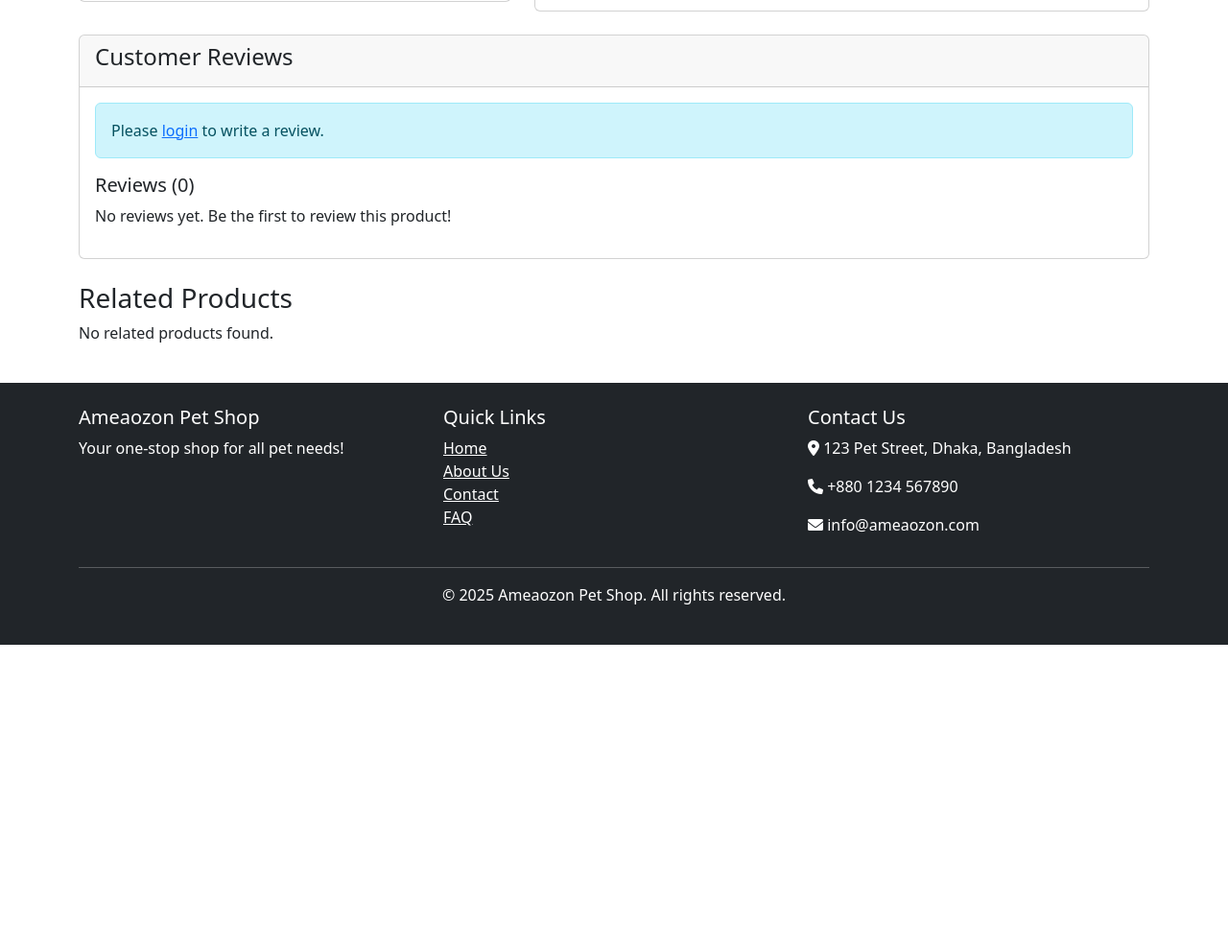
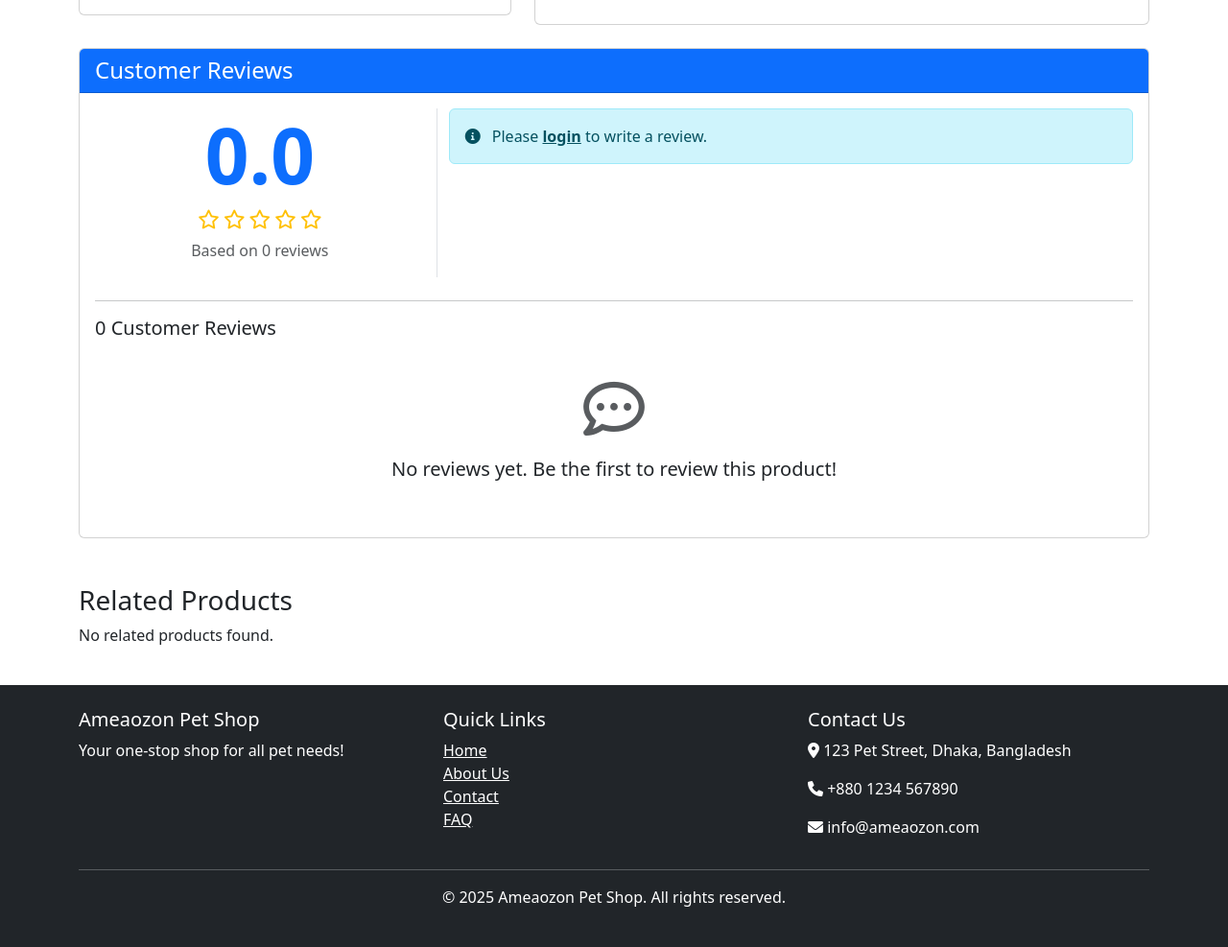
Before and after one commit to RahatGithub/ameaozon, a Django app: a page that uses templates/base.html in a window 1280 px wide. Shown: the part 412-1399 px from the top of the page at 96% size. Before the commit the page ends 1084 px from the top, so only its background shows below. Run offline with Django 5.2, Linux system fonts and the light colour scheme; data comes from the database, SQL or seed files in the repository; both versions use the stored data as it was after the commit.

Commit message:
Phase 1 completed

```diff
--- a/templates/base.html
+++ b/templates/base.html
@@ -1,5 +1,7 @@
+{% load static %}
+
 <!DOCTYPE html>
-<html lang="en">
+<html lang="en" class="h-100">
 <head>
     <meta charset="UTF-8">
     <meta name="viewport" content="width=device-width, initial-scale=1.0">
@@ -8,25 +10,54 @@
     <link href="https://cdn.jsdelivr.net/npm/bootstrap@5.3.0-alpha1/dist/css/bootstrap.min.css" rel="stylesheet">
     <!-- Font Awesome -->
     <link rel="stylesheet" href="https://cdnjs.cloudflare.com/ajax/libs/font-awesome/6.0.0/css/all.min.css">
+    <!-- Favicon -->
+    <link rel="shortcut icon" href="{% static 'images/favicon.ico' %}" type="image/x-icon">
+    <link rel="icon" href="{% static 'images/favicon.ico' %}" type="image/x-icon">
+    <!-- Custom CSS for colors -->
+    <link rel="stylesheet" href="{% static 'css/custom.css' %}">
     <!-- Custom CSS -->
     {% block styles %}{% endblock %}
+
+    <!-- Sticky Footer CSS -->
+    <style>
+        html, body {
+            height: 100%;
+        }
+
+        body {
+            display: flex;
+            flex-direction: column;
+            min-height: 100vh;
+            padding-top: 70px;
+        }
+
+        main {
+            flex: 1 0 auto;
+        }
+
+        footer {
+            flex-shrink: 0;
+        }
+    </style>
 </head>
-<body>
+<body class="d-flex flex-column min-vh-100">
     <!-- Navbar -->
-    <nav class="navbar navbar-expand-lg navbar-dark bg-primary">
+    <nav class="navbar navbar-expand-lg navbar-dark bg-primary fixed-top">
         <div class="container">
-            <a class="navbar-brand" href="{% url 'store:home' %}">Ameaozon</a>
+            <a class="navbar-brand" href="{% url 'store:home' %}">
+                <img src="{% static 'images/logo2.png' %}" style="height: 50px;">
+            </a>
             <button class="navbar-toggler" type="button" data-bs-toggle="collapse" data-bs-target="#navbarNav">
                 <span class="navbar-toggler-icon"></span>
             </button>
             <div class="collapse navbar-collapse" id="navbarNav">
                 <ul class="navbar-nav me-auto">
                     <li class="nav-item">
-                        <a class="nav-link" href="{% url 'store:home' %}">Home</a>
+                        <a class="nav-link text-white" href="{% url 'store:home' %}">Home</a>
                     </li>
                     <!-- Categories Dropdown -->
                     <li class="nav-item dropdown">
-                        <a class="nav-link dropdown-toggle" href="#" id="navbarDropdown" role="button" data-bs-toggle="dropdown">
+                        <a class="nav-link dropdown-toggle text-white" href="#" id="navbarDropdown" role="button" data-bs-toggle="dropdown">
                             Categories
                         </a>
                         <ul class="dropdown-menu">
@@ -96,12 +127,12 @@
     {% endif %}
 
     <!-- Main Content -->
-    <main class="container py-4">
+    <main class="container py-4 flex-grow-1">
         {% block content %}{% endblock %}
     </main>
 
     <!-- Footer -->
-    <footer class="bg-dark text-white py-4">
+    <footer class="bg-dark text-white py-4 mt-auto">
         <div class="container">
             <div class="row">
                 <div class="col-md-4">
--- a/templates/store/product_detail.html
+++ b/templates/store/product_detail.html
@@ -102,44 +102,87 @@
 <!-- Reviews Section -->
 <div class="row">
     <div class="col-12">
-        <div class="card">
-            <div class="card-header">
-                <h4>Customer Reviews</h4>
+        <div class="card mb-4">
+            <div class="card-header bg-primary text-white">
+                <h4 class="mb-0">Customer Reviews</h4>
             </div>
             <div class="card-body">
+                <div class="row mb-4">
+                    <div class="col-md-4 text-center border-end">
+                        <h1 class="display-1 fw-bold text-primary">{{ avg_rating|floatformat:1 }}</h1>
+                        <div class="mb-2">
+                            {% for i in "12345" %}
+                                {% if forloop.counter <= avg_rating %}
+                                    <i class="fas fa-star fa-lg text-warning"></i>
+                                {% elif forloop.counter <= avg_rating|add:0.5 %}
+                                    <i class="fas fa-star-half-alt fa-lg text-warning"></i>
+                                {% else %}
+                                    <i class="far fa-star fa-lg text-warning"></i>
+                                {% endif %}
+                            {% endfor %}
+                        </div>
+                        <p class="text-muted">Based on {{ product.reviews.count }} reviews</p>
+                    </div>
+
+                    <div class="col-md-8">
                         {% if user.is_authenticated %}
                         <div class="mb-4">
                             <h5>Write a Review</h5>
                             <form method="post">
                                 {% csrf_token %}
                                 <div class="mb-3">
-                            <label for="{{ review_form.rating.id_for_label }}">Rating:</label>
-                            {{ review_form.rating }}
+                                    <label class="form-label">Your Rating:</label>
+                                    <div class="rating-stars mb-2">
+                                        <div class="btn-group" role="group">
+                                            {% for i in "12345" %}
+                                            <input type="radio" class="btn-check" name="rating" id="rating{{ i }}" value="{{ i }}">
+                                            <label class="btn btn-outline-warning" for="rating{{ i }}">
+                                                {{ i }} <i class="fas fa-star"></i>
+                                            </label>
+                                            {% endfor %}
+                                        </div>
+                                    </div>
                                 </div>
                                 <div class="mb-3">
-                            <label for="{{ review_form.comment.id_for_label }}">Your Review:</label>
-                            {{ review_form.comment }}
+                                    <label for="{{ review_form.comment.id_for_label }}" class="form-label">Your Review:</label>
+                                    <textarea name="comment" id="{{ review_form.comment.id_for_label }}" rows="4"
+                                        class="form-control" placeholder="Share your experience with this product..."></textarea>
                                 </div>
                                 <button type="submit" class="btn btn-primary">Submit Review</button>
                             </form>
                         </div>
                         {% else %}
                         <div class="alert alert-info">
-                    Please <a href="{% url 'accounts:login' %}?next={{ request.path }}">login</a> to write a review.
+                            <i class="fas fa-info-circle me-2"></i> Please <a href="{% url 'accounts:login' %}?next={{ request.path }}" class="alert-link">login</a> to write a review.
                         </div>
                         {% endif %}
+                    </div>
+                </div>
+
+                <hr>
 
                 <div class="reviews-container">
-                    <h5>Reviews ({{ reviews.count }})</h5>
+                    <h5 class="mb-3">{{ reviews.count }} Customer Reviews</h5>
                     {% for review in reviews %}
-                    <div class="card mb-3">
+                    <div class="card mb-3 shadow-sm">
                         <div class="card-body">
-                            <div class="d-flex justify-content-between align-items-center mb-2">
+                            <div class="d-flex mb-3">
+                                <div class="flex-shrink-0">
+                                    {% if review.user.profile_picture %}
+                                        <img src="{{ review.user.profile_picture.url }}" class="rounded-circle" width="50" height="50" alt="{{ review.user.username }}">
+                                    {% else %}
+                                        <div class="bg-secondary bg-opacity-25 rounded-circle d-flex justify-content-center align-items-center" style="width: 50px; height: 50px;">
+                                            <i class="fas fa-user text-secondary"></i>
+                                        </div>
+                                    {% endif %}
+                                </div>
+                                <div class="flex-grow-1 ms-3">
+                                    <div class="d-flex justify-content-between align-items-center">
                                         <div>
-                                    <strong>{{ review.user.username }}</strong>
-                                    <small class="text-muted ms-2">{{ review.created_at|date:"F d, Y" }}</small>
+                                            <h6 class="mb-0 fw-bold">{{ review.user.get_full_name|default:review.user.username }}</h6>
+                                            <p class="text-muted small mb-0">{{ review.created_at|date:"F d, Y" }}</p>
                                         </div>
-                                <div>
+                                        <div class="bg-light px-2 py-1 rounded">
                                             {% for i in "12345" %}
                                                 {% if forloop.counter <= review.rating %}
                                                     <i class="fas fa-star text-warning"></i>
@@ -149,11 +192,18 @@
                                             {% endfor %}
                                         </div>
                                     </div>
-                            <p>{{ review.comment }}</p>
+                                </div>
+                            </div>
+                            <div class="border-top pt-3">
+                                <p class="mb-0">{{ review.comment }}</p>
+                            </div>
                         </div>
                     </div>
                     {% empty %}
-                    <p>No reviews yet. Be the first to review this product!</p>
+                    <div class="text-center py-4">
+                        <i class="far fa-comment-dots fa-4x text-muted mb-3"></i>
+                        <p class="lead">No reviews yet. Be the first to review this product!</p>
+                    </div>
                     {% endfor %}
                 </div>
             </div>
```
Also changed, not shown: templates/store/category_detail.html (+7 -5 lines), templates/store/home.html (+8 -6 lines), db.sqlite3, static/css/custom.css (added), static/images/favicon.ico (added), static/images/logo.png (added), static/images/logo2.png (added). Lines whose indentation alone changed are shown as unchanged.
